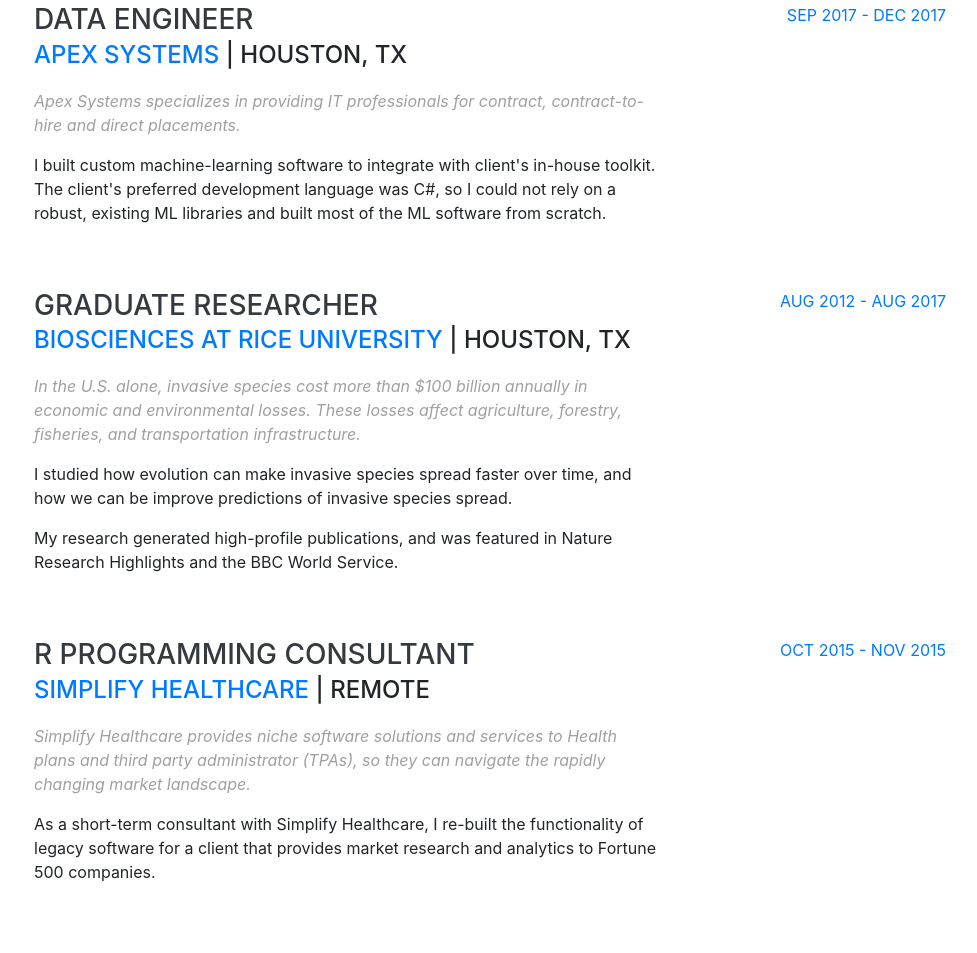
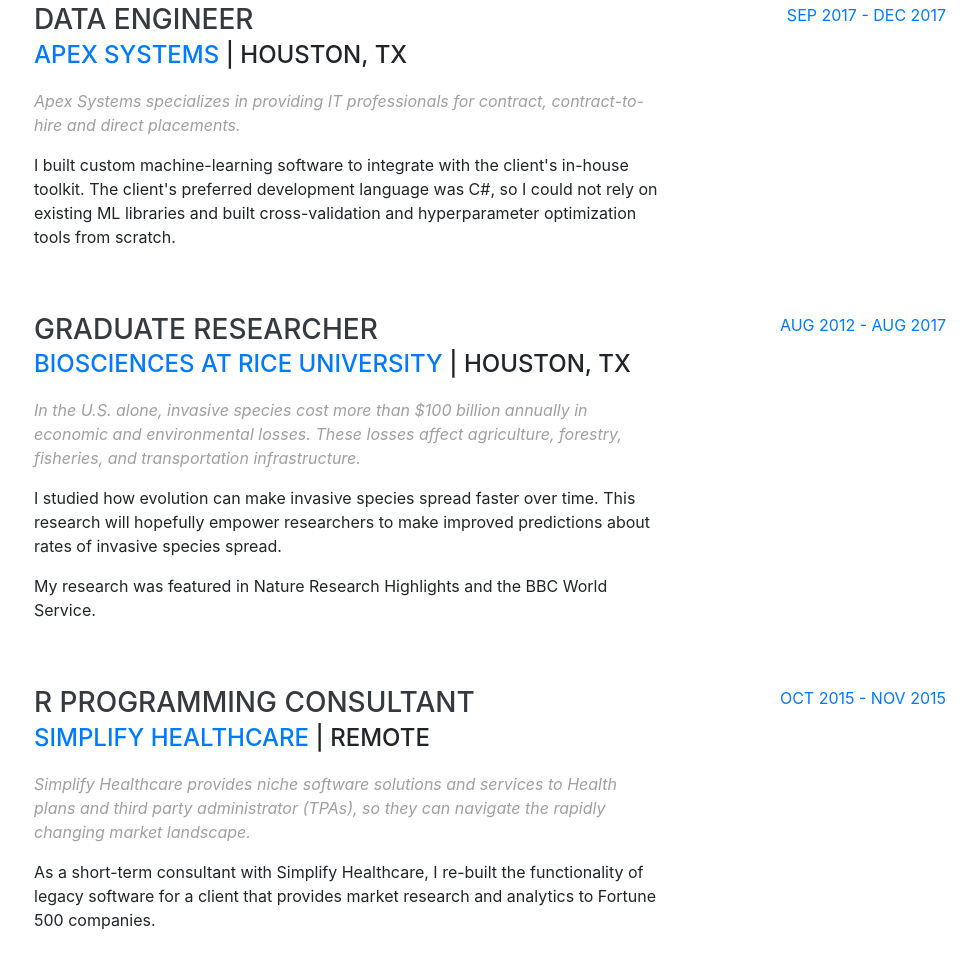
Before and after one commit to bochocki/bochocki.github.io, a website with bundled scripts: page index.html in a window 1280 px wide. Shown: the part 2013-2966 px from the top of the page, without its empty margins (286-1263 px from the left). Built offline with nearby package versions, Linux system fonts and the light colour scheme; a web font is replaced by a local one.

Commit message:
Minor changes to work history descriptions.

```diff
--- a/index.html
+++ b/index.html
@@ -134,7 +134,7 @@
             <h3 class="mb-0">Data Engineer</h3>
             <div class="subheading mb-3"><a href="https://www.apexsystems.com/" target="_blank">Apex Systems</a> | Houston, TX</div>
             <p style="color: #A0A0A0"><i>Apex Systems specializes in providing IT professionals for contract, contract-to-hire and direct placements.</i></p>
-            <p>I built custom machine-learning software to integrate with client's in-house toolkit. The client's preferred development language was C#, so I could not rely on a robust, existing ML libraries and built most of the ML software from scratch.</p>
+            <p>I built custom machine-learning software to integrate with the client's in-house toolkit. The client's preferred development language was C#, so I could not rely on existing ML libraries and built cross-validation and hyperparameter optimization tools from scratch.</p>
           </div>
           <div class="resume-date text-md-right">
             <span class="text-primary">SEP 2017 - DEC 2017</span>
@@ -146,8 +146,8 @@
             <h3 class="mb-0">Graduate Researcher</h3>
             <div class="subheading mb-3"><a href="https://biosciences.rice.edu/" target="_blank">BioSciences at Rice University</a> | Houston, TX</div>
             <p style="color: #A0A0A0"><i>In the U.S. alone, invasive species cost more than $100 billion annually in economic and environmental losses. These losses affect agriculture, forestry, fisheries, and transportation infrastructure.</i></p>
-            <p>I studied how evolution can make invasive species spread faster over time, and how we can be improve predictions of invasive species spread.</p>
-            <p>My research generated high-profile publications, and was featured in Nature Research Highlights and the BBC World Service.</p>
+            <p>I studied how evolution can make invasive species spread faster over time. This research will hopefully empower researchers to make improved predictions about rates of invasive species spread.</p>
+            <p>My research was featured in Nature Research Highlights and the BBC World Service.</p>
           </div>
           <div class="resume-date text-md-right">
             <span class="text-primary">AUG 2012 - AUG 2017</span>
```
